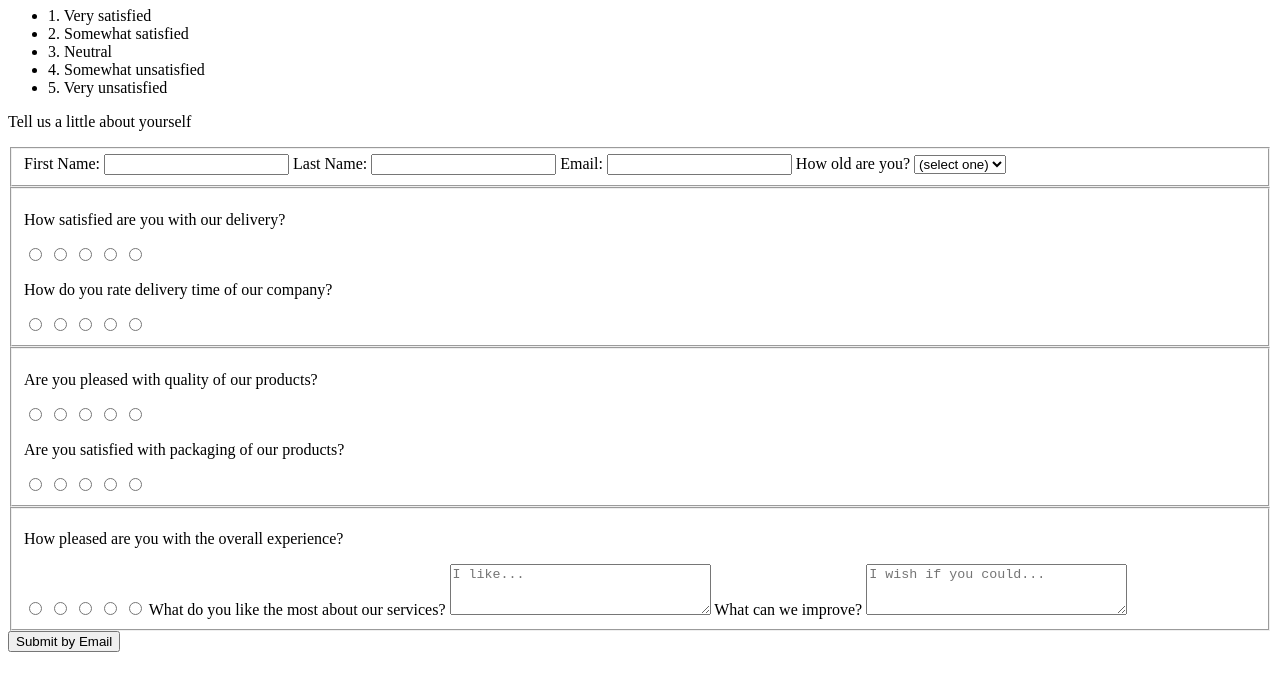
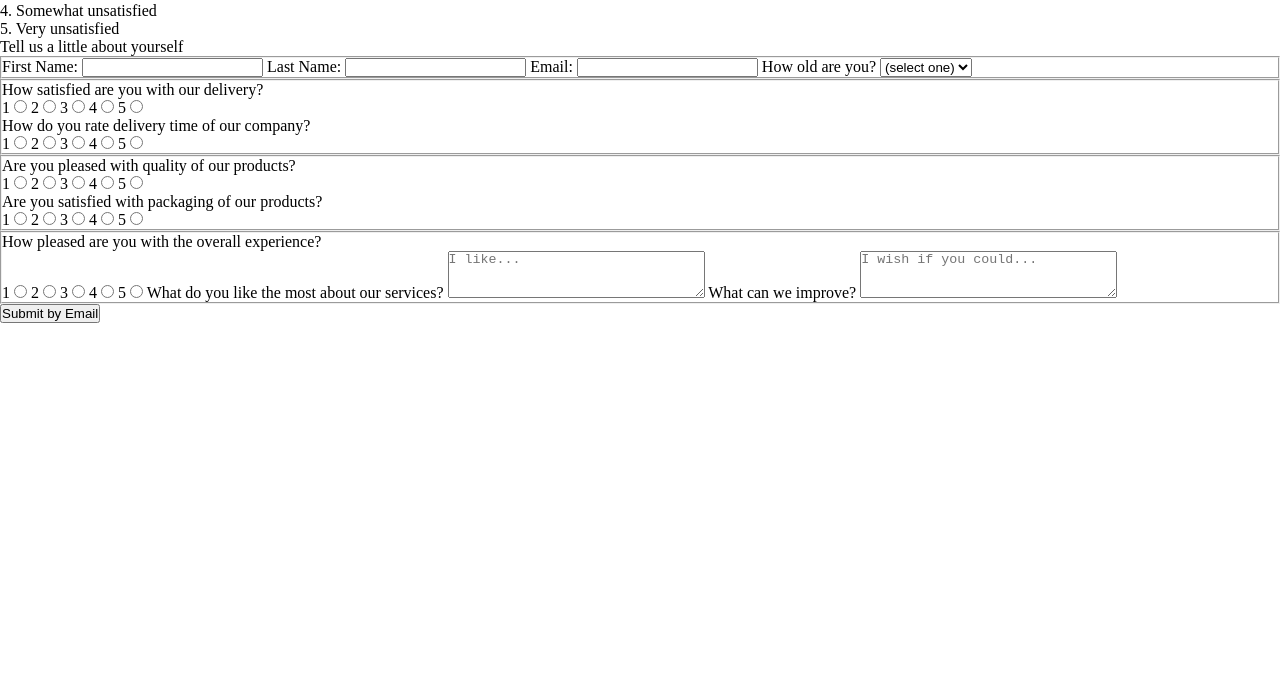
Before and after one commit to veronika-simic/survey-form, a plain HTML site: page index.html in a window 1280 px wide. Shown: the part 125-800 px from the top of the page. Drawn offline with Linux system fonts and the light colour scheme.

Commit message:
Remove defalut css styling

```diff
--- a/index.html
+++ b/index.html
@@ -1,10 +1,12 @@
 <!DOCTYPE html>
-<html>
+<html lang="en">
   <head>
     <meta charset="UTF-8" />
     <meta name="viewport" content="width=device-width, initial-scale=1.0" />
     <meta name="description" content="survey form" />
     <title>Survey form</title>
+    <link href="styles.css" rel="stylesheet" type="text/css">
+    <script src="script.js" defer></script>
   </head>
   <body>
     <main>
@@ -50,35 +52,35 @@
         </fieldset>
         <fieldset id="delivery">
           <p>How satisfied are you with our delivery?</p>
-          <label for="very-satisfied"></label>
+          <label for="very-satisfied">1</label>
           <input
             id="very-satisfied"
             name="delivery-satisfaction"
             type="radio"
             value="very-satisfied"
           />
-          <label for="somewhat satisfied"></label>
+          <label for="somewhat satisfied">2</label>
           <input
             id="somewhat satisfied"
             name="delivery-satisfaction"
             type="radio"
             value="somewhat-satisfied"
           />
-          <label for="neutral"></label>
+          <label for="neutral">3</label>
           <input
             id="neutral"
             name="delivery-satisfaction"
             type="radio"
             value="neutral"
           />
-          <label for="somewhat-unsatisfied"></label>
+          <label for="somewhat-unsatisfied">4</label>
           <input
             id="somewhat-unsatisfied"
             name="delivery-satisfaction"
             type="radio"
             value="somewhat-unsatisfied"
           />
-          <label for="very-unsatisfied"></label>
+          <label for="very-unsatisfied">5</label>
           <input
             id="very-unsatisfied"
             name="delivery-satisfaction"
@@ -86,35 +88,35 @@
             value="very-unsatisfied"
           />
           <p>How do you rate delivery time of our company?</p>
-          <label for="very-satisfied"></label>
+          <label for="very-satisfied">1</label>
           <input
             id="very-satisfied"
             name="delivery-satisfaction"
             type="radio"
             value="very-satisfied"
           />
-          <label for="somewhat satisfied"></label>
+          <label for="somewhat satisfied">2</label>
           <input
             id="somewhat satisfied"
             name="delivery-satisfaction"
             type="radio"
             value="somewhat-satisfied"
           />
-          <label for="neutral"></label>
+          <label for="neutral">3</label>
           <input
             id="neutral"
             name="delivery-satisfaction"
             type="radio"
             value="neutral"
           />
-          <label for="somewhat-unsatisfied"></label>
+          <label for="somewhat-unsatisfied">4</label>
           <input
             id="somewhat-unsatisfied"
             name="delivery-satisfaction"
             type="radio"
             value="somewhat-unsatisfied"
           />
-          <label for="very-unsatisfied"></label>
+          <label for="very-unsatisfied">5</label>
           <input
             id="very-unsatisfied"
             name="delivery-satisfaction"
@@ -124,35 +126,35 @@
         </fieldset>
         <fieldset id="product">
           <p>Are you pleased with quality of our products?</p>
-          <label for="very-satisfied"></label>
+          <label for="very-satisfied">1</label>
           <input
             id="very-satisfied"
             name="delivery-satisfaction"
             type="radio"
             value="very-satisfied"
           />
-          <label for="somewhat satisfied"></label>
+          <label for="somewhat satisfied">2</label>
           <input
             id="somewhat satisfied"
             name="delivery-satisfaction"
             type="radio"
             value="somewhat-satisfied"
           />
-          <label for="neutral"></label>
+          <label for="neutral">3</label>
           <input
             id="neutral"
             name="delivery-satisfaction"
             type="radio"
             value="neutral"
           />
-          <label for="somewhat-unsatisfied"></label>
+          <label for="somewhat-unsatisfied">4</label>
           <input
             id="somewhat-unsatisfied"
             name="delivery-satisfaction"
             type="radio"
             value="somewhat-unsatisfied"
           />
-          <label for="very-unsatisfied"></label>
+          <label for="very-unsatisfied">5</label>
           <input
             id="very-unsatisfied"
             name="delivery-satisfaction"
@@ -160,35 +162,35 @@
             value="very-unsatisfied"
           />
           <p>Are you satisfied with packaging of our products?</p>
-          <label for="very-satisfied"></label>
+          <label for="very-satisfied">1</label>
           <input
             id="very-satisfied"
             name="delivery-satisfaction"
             type="radio"
             value="very-satisfied"
           />
-          <label for="somewhat satisfied"></label>
+          <label for="somewhat satisfied">2</label>
           <input
             id="somewhat satisfied"
             name="delivery-satisfaction"
             type="radio"
             value="somewhat-satisfied"
           />
-          <label for="neutral"></label>
+          <label for="neutral">3</label>
           <input
             id="neutral"
             name="delivery-satisfaction"
             type="radio"
             value="neutral"
           />
-          <label for="somewhat-unsatisfied"></label>
+          <label for="somewhat-unsatisfied">4</label>
           <input
             id="somewhat-unsatisfied"
             name="delivery-satisfaction"
             type="radio"
             value="somewhat-unsatisfied"
           />
-          <label for="very-unsatisfied"></label>
+          <label for="very-unsatisfied">5</label>
           <input
             id="very-unsatisfied"
             name="delivery-satisfaction"
@@ -198,35 +200,35 @@
         </fieldset>
         <fieldset id="overall-experience">
           <p>How pleased are you with the overall experience?</p>
-          <label for="very-satisfied"></label>
+          <label for="very-satisfied">1</label>
           <input
             id="very-satisfied"
             name="delivery-satisfaction"
             type="radio"
             value="very-satisfied"
           />
-          <label for="somewhat satisfied"></label>
+          <label for="somewhat satisfied">2</label>
           <input
             id="somewhat satisfied"
             name="delivery-satisfaction"
             type="radio"
             value="somewhat-satisfied"
           />
-          <label for="neutral"></label>
+          <label for="neutral">3</label>
           <input
             id="neutral"
             name="delivery-satisfaction"
             type="radio"
             value="neutral"
           />
-          <label for="somewhat-unsatisfied"></label>
+          <label for="somewhat-unsatisfied">4</label>
           <input
             id="somewhat-unsatisfied"
             name="delivery-satisfaction"
             type="radio"
             value="somewhat-unsatisfied"
           />
-          <label for="very-unsatisfied"></label>
+          <label for="very-unsatisfied">5</label>
           <input
             id="very-unsatisfied"
             name="delivery-satisfaction"
--- a/styles.css
+++ b/styles.css
@@ -0,0 +1,5 @@
+* {
+    margin: 0;
+    padding: 0;
+    box-sizing: border-box;
+}
```
